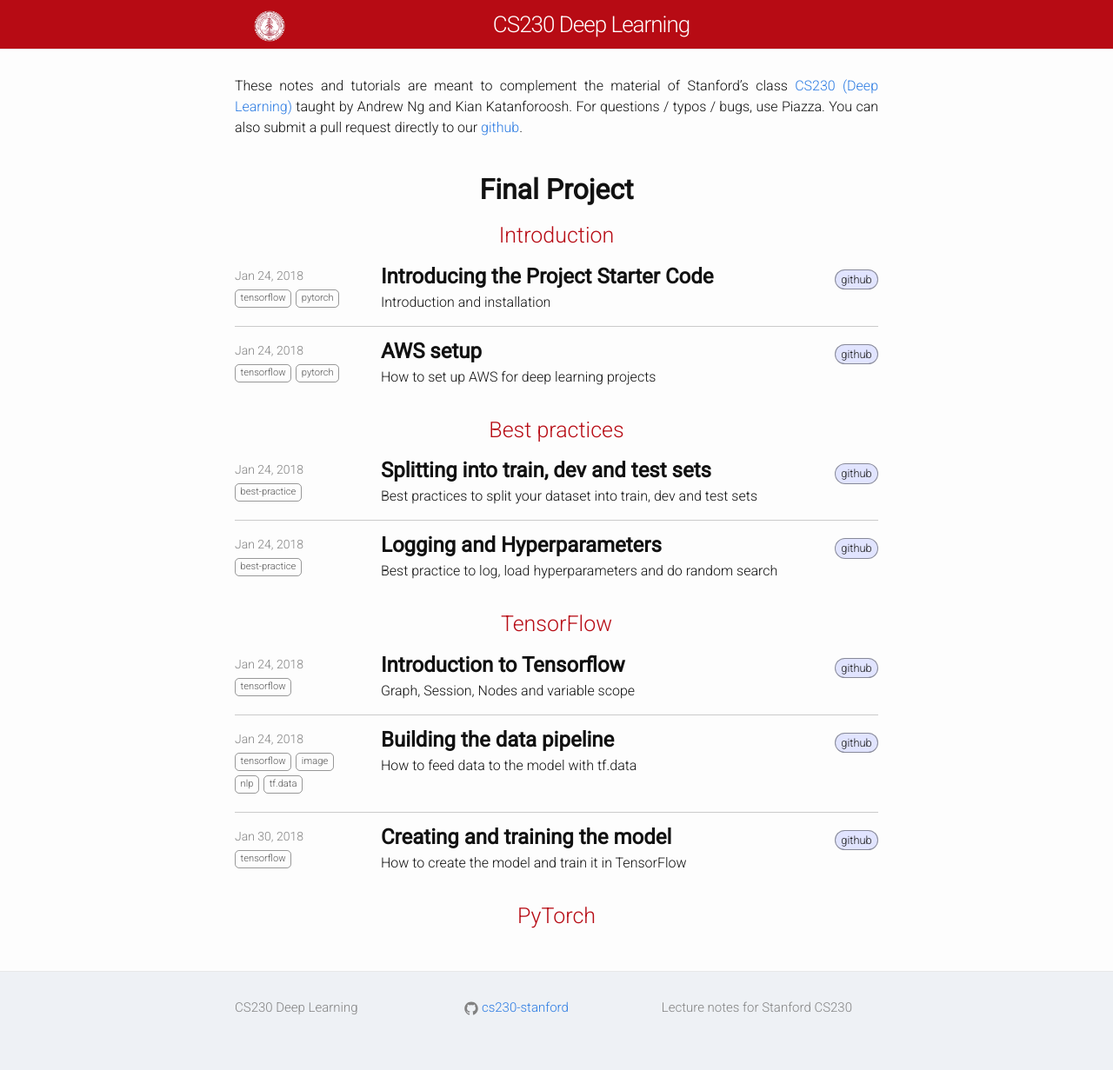
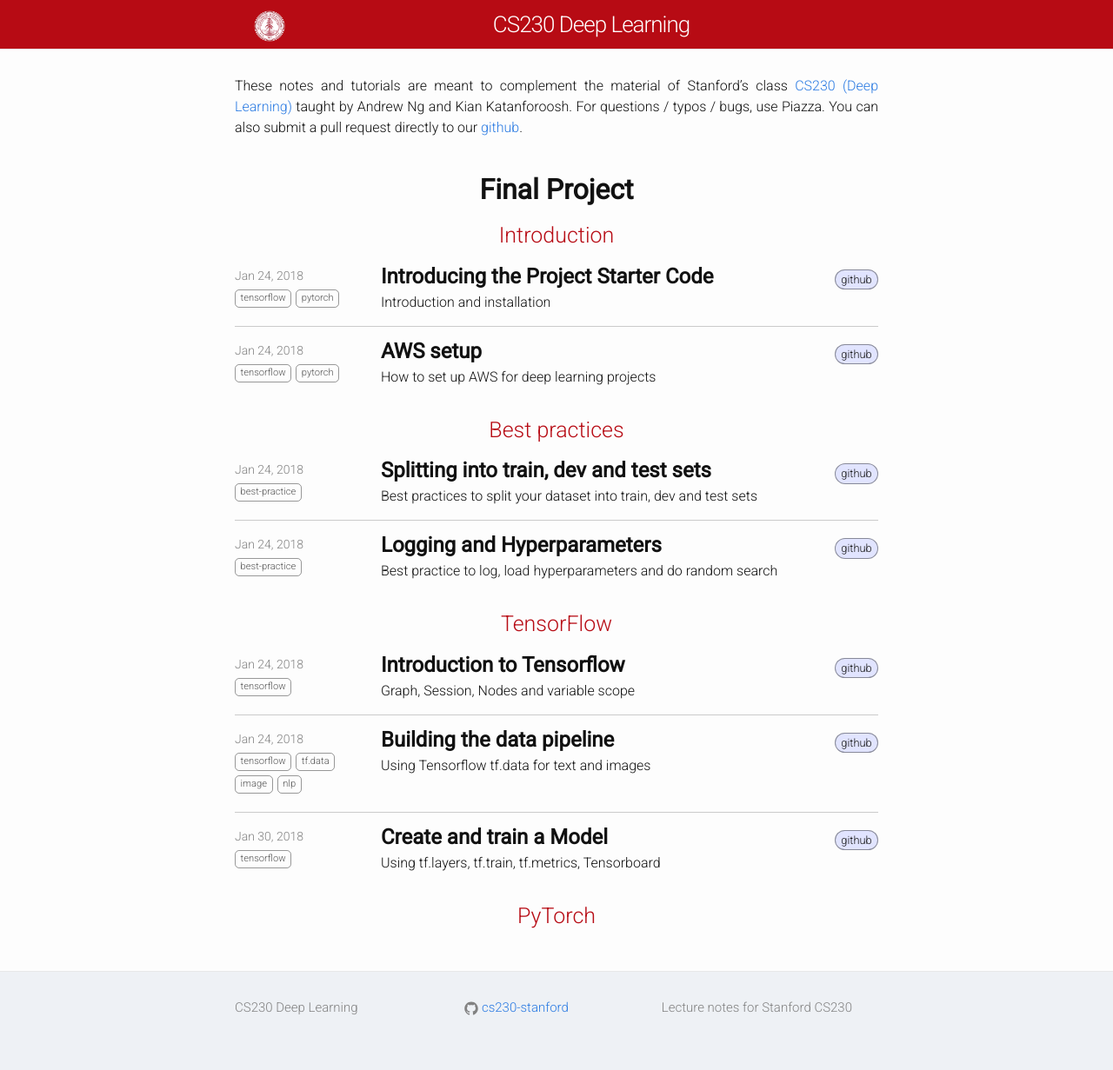
Before and after one commit to cs230-stanford/website-2018-winter, a Jekyll site: the page built from index.md, in a window 1280 px wide. Shown: the whole page at 87% size. Built offline with Jekyll 4.4.1, drawn with Linux system fonts in a browser that asks for light colours; nearby versions of some CDN libraries.

Commit message:
names and description of posts

```diff
--- a/_posts/2018-02-01-tensorflow-input-data.md
+++ b/_posts/2018-02-01-tensorflow-input-data.md
@@ -1,13 +1,13 @@
 ---
 layout: post
 title:  "Building the data pipeline"
-description: "Tutorial for the TensorFlow part of the starter code on how to input image data"
-excerpt: "How to feed data to the model with tf.data"
+description: "Tutorial explaining how to use Tensorflow tf.data for text and images"
+excerpt: "Using Tensorflow tf.data for text and images"
 author: "Olivier Moindrot, Guillaume Genthial"
 date:   2018-01-24
 mathjax: true
 published: true
-tags: tensorflow image nlp tf.data
+tags: tensorflow tf.data image nlp
 github: https://github.com/cs230-stanford/cs230-starter-code
 module: Tutorials
 ---
--- a/_posts/2018-02-01-tensorflow-model.md
+++ b/_posts/2018-02-01-tensorflow-model.md
@@ -1,8 +1,8 @@
 ---
 layout: post
-title:  "Creating and training the model"
-description: "How to create the model and train it in TensorFlow"
-excerpt: "How to create the model and train it in TensorFlow"
+title:  "Create and train a Model"
+description: "Create and train a Model in Tensorflow using tf.layers, tf.train, tf.metrics, Tensorboard"
+excerpt: "Using tf.layers, tf.train, tf.metrics, Tensorboard"
 author: "Guillaume Genthial, Olivier Moindrot"
 date: 2018-01-30
 mathjax: true
```
